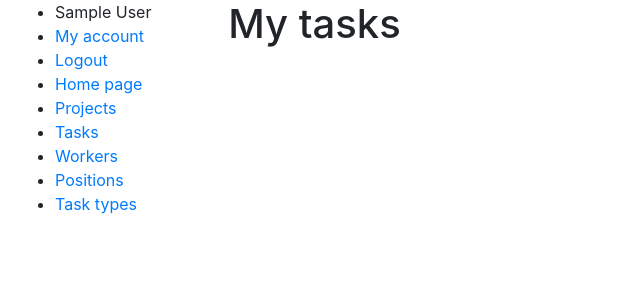
After one commit to vkrasnovyd/project-management-platform, a Django app: page /tasks/ in a window 1280 px wide. The commit adds this page. Shown: the top 300 px of the page, without its empty margins (0-640 px from the left). Run offline with Django 4.2, Linux system fonts and the light colour scheme; the visitor is signed in with stand-in values (Sample User, id 1); data that the repository does not hold is empty.

Commit message:
Add TaskListView

```diff
--- a/task_manager/urls.py
+++ b/task_manager/urls.py
@@ -22,6 +22,7 @@ from task_manager.views import (
     ProjectUpdateView,
     ProjectDeleteView,
     project_toggle_is_active,
+    TaskListView,
 )
 
 urlpatterns = [
@@ -54,7 +55,7 @@ urlpatterns = [
         project_toggle_is_active,
         name="project-toggle-is-active",
     ),
-
+    path("tasks/", TaskListView.as_view(), name="task-list"),
 ]
 
 app_name = "task_manager"
--- a/task_manager/views.py
+++ b/task_manager/views.py
@@ -280,3 +280,15 @@ def project_toggle_is_active(request, pk):
         project.is_active = True
     project.save()
     return HttpResponseRedirect(reverse_lazy("task_manager:project-detail", args=[pk]))
+
+
+class TaskListView(LoginRequiredMixin, generic.ListView):
+    """View class for the page with a list of all tasks assigned to the logged-in user."""
+
+    model = Task
+    paginate_by = 15
+
+    def get_queryset(self):
+        user = self.request.user
+        queryset = super().get_queryset().filter(followers=user).select_related("project", "author", "responsible")
+        return queryset
--- a/templates/includes/sidebar.html
+++ b/templates/includes/sidebar.html
@@ -8,7 +8,7 @@
   {% endif %}
   <li><a href="{% url 'task_manager:index' %}">Home page</a></li>
   <li><a href="{% url 'task_manager:project-list' %}">Projects</a></li>
-  <li><a href="#">Tasks</a></li>
+  <li><a href="{% url 'task_manager:task-list' %}">Tasks</a></li>
   <li><a href="{% url 'task_manager:worker-list' %}">Workers</a></li>
   <li><a href="{% url 'task_manager:position-list' %}">Positions</a></li>
   <li><a href="{% url 'task_manager:task-type-list' %}">Task types</a></li>
--- /dev/null
+++ b/templates/task_manager/task_list.html
@@ -0,0 +1,44 @@
+{% extends "base.html" %}
+
+{% block title %}
+  <title>Task manager - My Tasks</title>
+{% endblock %}
+
+{% block content %}
+  <h1>
+    My tasks
+  </h1>
+
+  {% for task in task_list %}
+    <p class="text-secondary">{{ task.project }}</p>
+
+    <a href="#"
+      {% if task.is_completed %}
+        class="text-secondary"><s>{{ task }}</s>
+      {% else %}
+        ><u>{{ task }}</u>
+      {% endif %}
+    </a>
+
+    <p>
+      <div
+        {% if task.status == "new" %}
+          class="badge badge-pill badge-success"
+        {% elif task.status == "progress" %}
+          class="badge badge-pill badge-info"
+        {% elif task.status == "blocked" %}
+          class="badge badge-pill badge-danger"
+        {% elif task.status == "review" %}
+          class="badge badge-pill badge-warning"
+        {% else %}
+          class="badge badge-pill badge-secondary"
+        {% endif %}
+      >{{ task.status }}</div>
+    </p>
+
+    <p><span class="text-secondary">{{ task.author }}</span> → {{ task.responsible }}</p>
+    <p>Deadline: {{ task.deadline|date }}</p>
+    <hr>
+  {% endfor %}
+
+{% endblock %}
```
